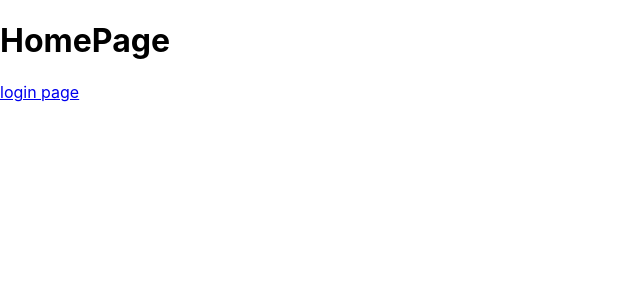
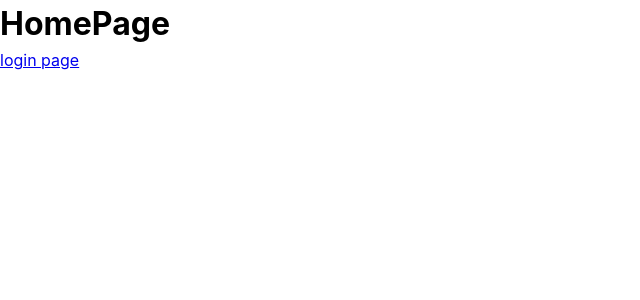
Before and after one commit to bxr5xrk/project-management, a React (Create React App) app: page / in a window 1280 px wide. Shown: the top 300 px of the page, without its empty margins (0-640 px from the left). Built offline with nearby package versions, Linux system fonts and the light colour scheme.

Commit message:
added reset styles

```diff
--- a/src/styles/index.scss
+++ b/src/styles/index.scss
@@ -1,3 +1,5 @@
+@import url("./reset.scss");
+
 body {
     margin: 0;
     font-family: -apple-system, BlinkMacSystemFont, "Segoe UI", "Roboto",
@@ -6,8 +8,3 @@ body {
     -webkit-font-smoothing: antialiased;
     -moz-osx-font-smoothing: grayscale;
 }
-
-code {
-    font-family: source-code-pro, Menlo, Monaco, Consolas, "Courier New",
-        monospace;
-}
--- /dev/null
+++ b/src/styles/reset.scss
@@ -0,0 +1,41 @@
+*,
+*::before,
+*::after {
+	box-sizing: border-box;
+}
+
+ul[class], ol[class] {
+	padding: 0;
+}
+
+body,  h1,  h2, h3,  h4,  p,  ul[class],  ol[class],  li,figure,  figcaption,  blockquote,  dl,  dd {
+	margin: 0;
+}
+
+body {
+	min-height: 100vh;
+	scroll-behavior: smooth;
+	text-rendering: optimizeSpeed;
+	line-height: 1.5;
+}
+
+ul[class], ol[class] {
+	list-style: none;
+}
+
+a:not([class]) {
+	text-decoration-skip-ink: auto;
+}
+
+img {
+	max-width: 100%;
+	display: block;
+}
+
+article > * + * {
+	margin-top: 1em;
+}
+
+input, button, textarea, select {
+	font: inherit;
+}
```
